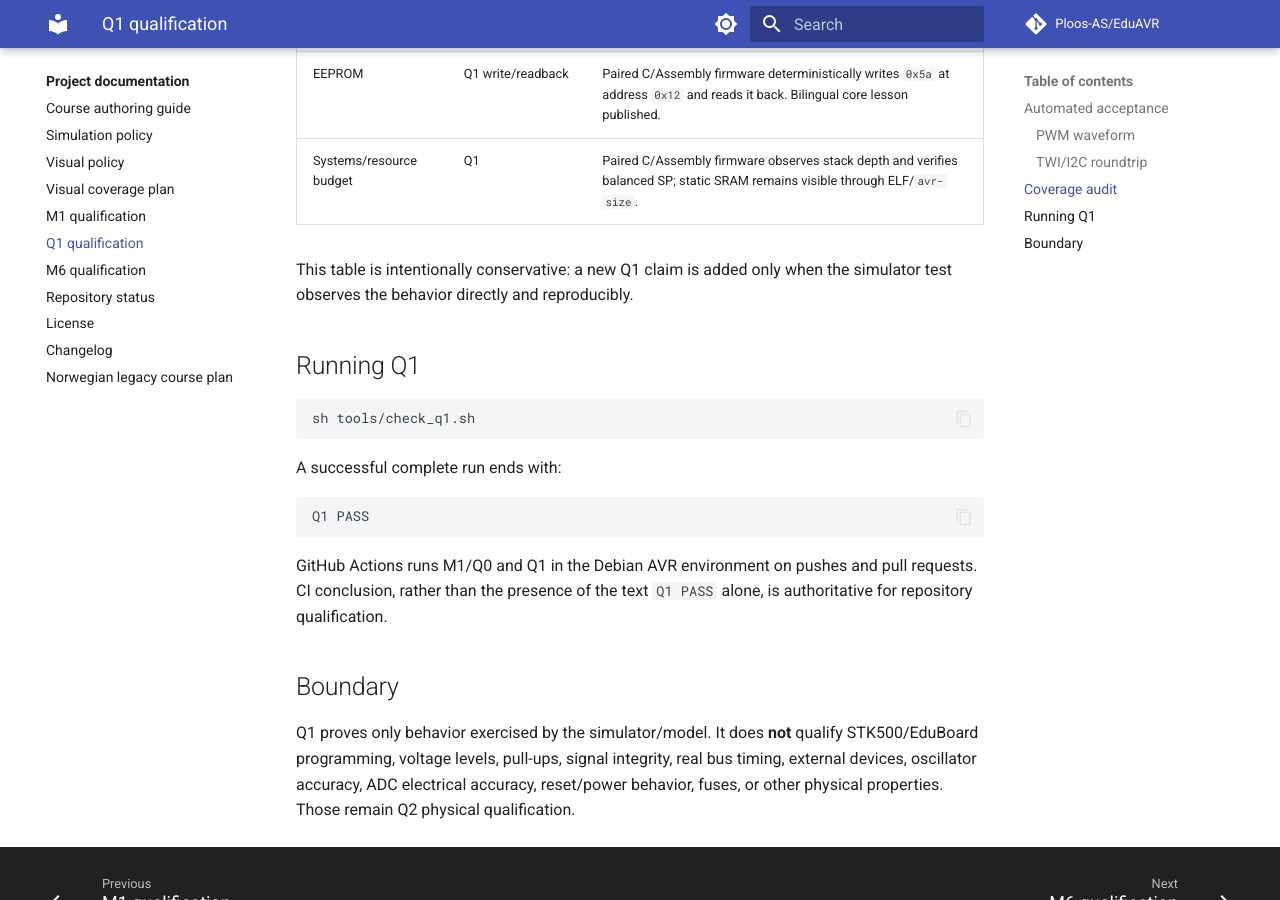
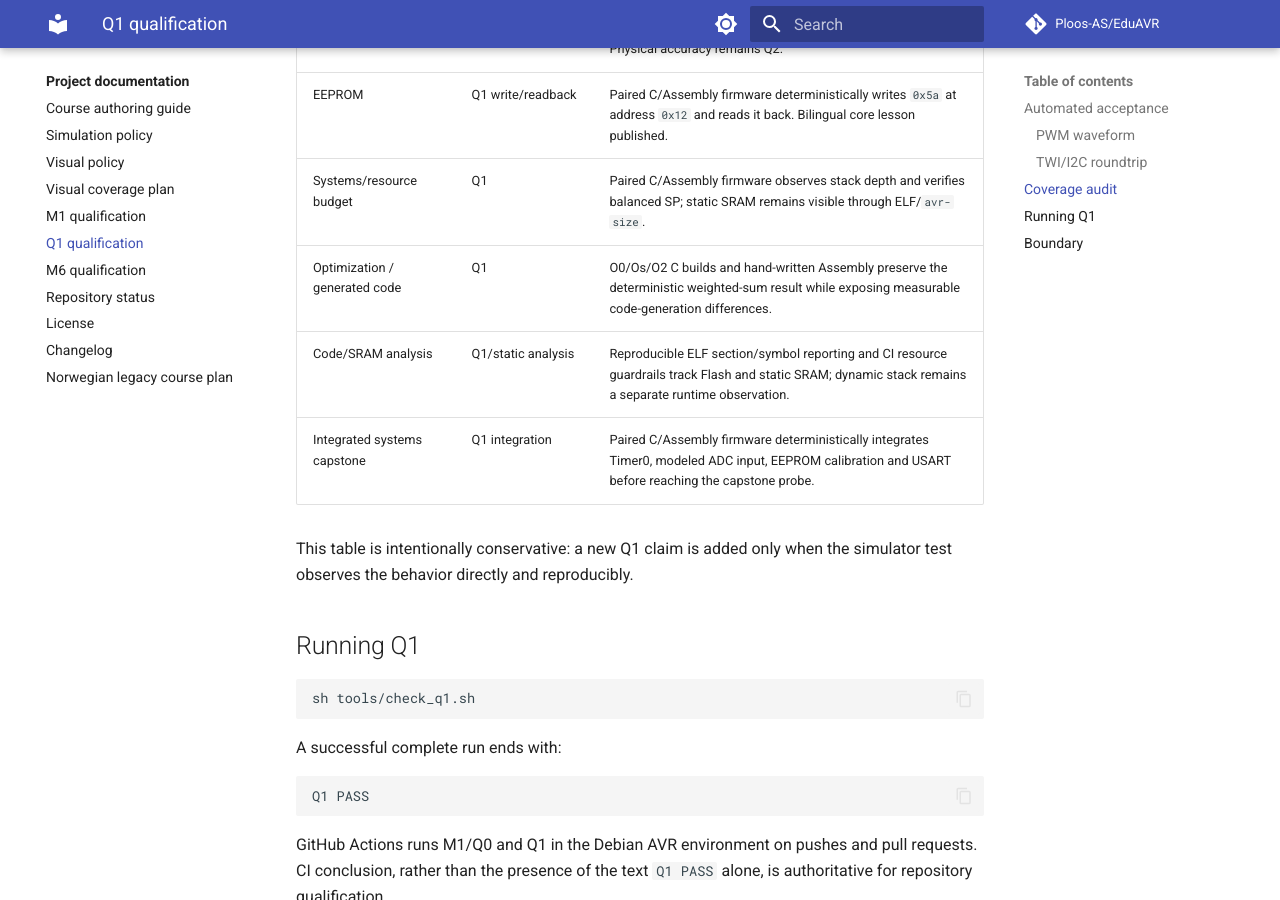
Before and after one commit to Ploos-AS/EduAVR, an MkDocs documentation site: the page built from docs/Q1_QUALIFICATION.md, in a window 1280 px wide and 900 px high, scrolled down 2637 px. Built offline with MkDocs 1.6.1 and Material for MkDocs 9.7.7, drawn with Linux system fonts in a browser that asks for light colours; comment, search, counter and statistics services are not loaded.

Commit message:
Reconcile Q1 coverage with completed M6

```diff
--- a/docs/Q1_QUALIFICATION.md
+++ b/docs/Q1_QUALIFICATION.md
@@ -57,6 +57,9 @@ The simulator suite already provides strong Q1 coverage for the currently implem
 | ADC | Q1 modeled data path | Paired C/Assembly firmware converts an injected 2500 mV ADC0 input to approximately 775 in the qualified simavr model. Physical accuracy remains Q2. |
 | EEPROM | Q1 write/readback | Paired C/Assembly firmware deterministically writes `0x5a` at address `0x12` and reads it back. Bilingual core lesson published. |
 | Systems/resource budget | Q1 | Paired C/Assembly firmware observes stack depth and verifies balanced SP; static SRAM remains visible through ELF/`avr-size`. |
+| Optimization / generated code | Q1 | O0/Os/O2 C builds and hand-written Assembly preserve the deterministic weighted-sum result while exposing measurable code-generation differences. |
+| Code/SRAM analysis | Q1/static analysis | Reproducible ELF section/symbol reporting and CI resource guardrails track Flash and static SRAM; dynamic stack remains a separate runtime observation. |
+| Integrated systems capstone | Q1 integration | Paired C/Assembly firmware deterministically integrates Timer0, modeled ADC input, EEPROM calibration and USART before reaching the capstone probe. |
 
 This table is intentionally conservative: a new Q1 claim is added only when the simulator test observes the behavior directly and reproducibly.
 
```
